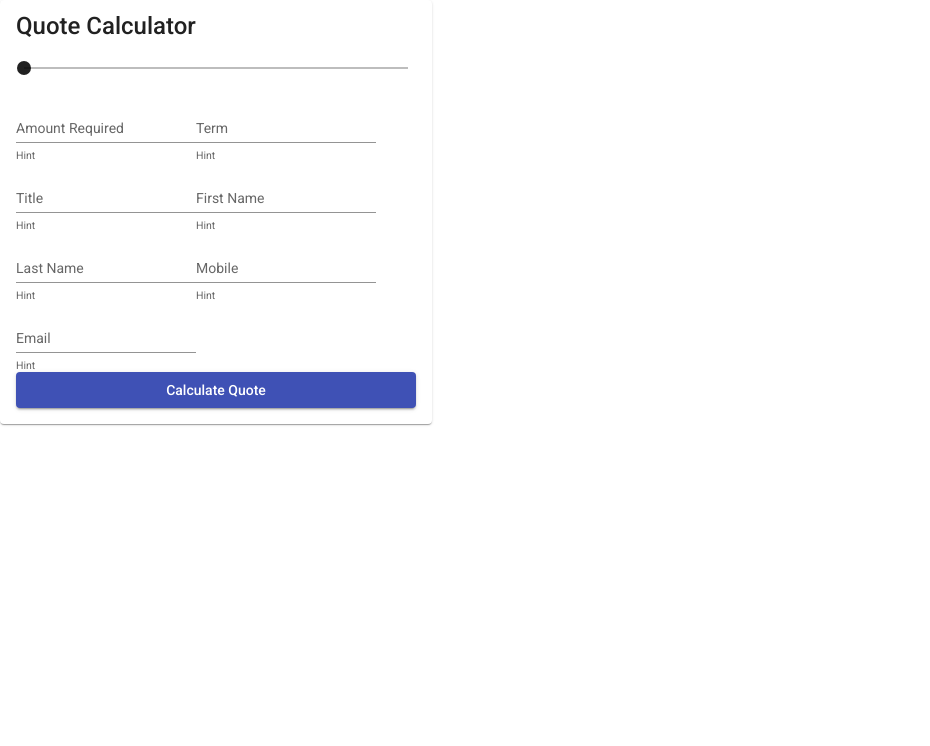
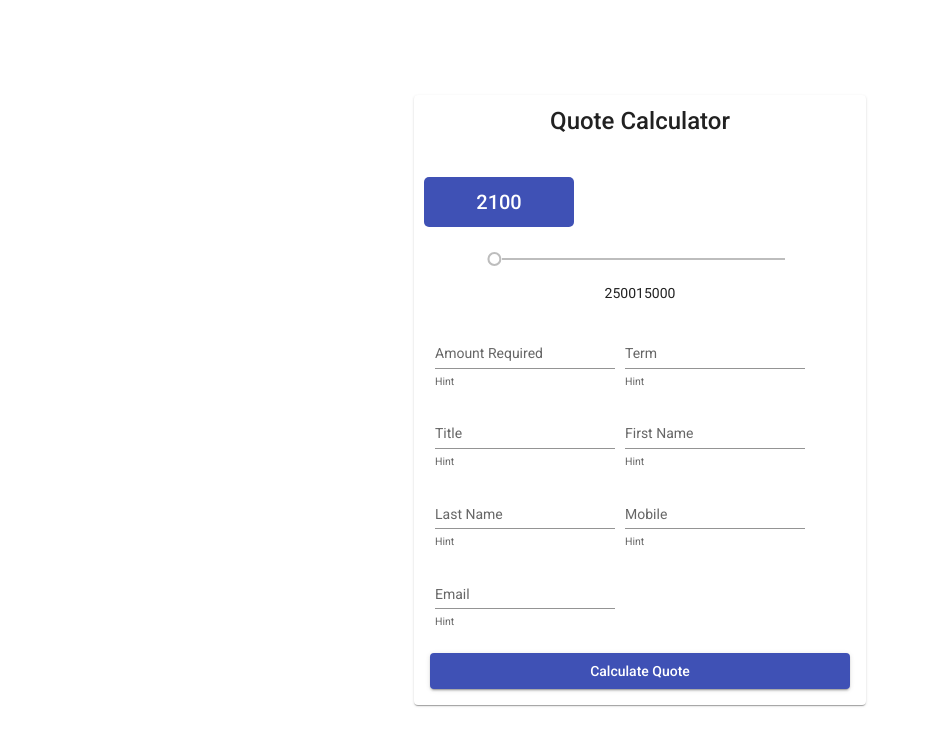
Before and after one commit to PlacidoPenitente/MoneyMe.Api, an Angular app in the folder MoneyMe/: page / in a window 1280 px wide. Shown: the top 746 px of the page, without its empty margins (0-930 px from the left). Built offline with nearby package versions, Linux system fonts and the light colour scheme.

Commit message:
Updated quote calculator form.

```diff
--- a/MoneyMe/src/app/app.component.css
+++ b/MoneyMe/src/app/app.component.css
@@ -0,0 +1,13 @@
+.quote-calculator-container {
+    display: flex;
+    flex-direction: column;
+    align-items: center;
+    width: 100%;
+}
+
+.container {
+    display: flex;
+    flex-direction: row;
+    align-items: center;
+    height: 100%;
+}
--- a/MoneyMe/src/app/app.component.html
+++ b/MoneyMe/src/app/app.component.html
@@ -1 +1,5 @@
-<app-quote-calculator></app-quote-calculator>
+<div class="container">
+    <div class="quote-calculator-container">
+        <app-quote-calculator></app-quote-calculator>
+    </div>
+</div>
--- a/MoneyMe/src/app/quote-calculator/quote-calculator.component.css
+++ b/MoneyMe/src/app/quote-calculator/quote-calculator.component.css
@@ -1,8 +1,45 @@
 mat-card {
-    width: 400px;
+    width: 420px;
+    padding: 4ayy0px;
 }
 
 form {
     display: flex;
     flex-direction: column;
 }
+
+mat-card-title {
+    display: flex;
+    flex-direction: column;
+    margin-bottom: 8px;
+    align-items: center;
+}
+
+mat-form-field {
+    margin: 5px;
+}
+
+.fields {
+    margin-top: 10px;
+    margin-bottom: 20px;
+}
+
+.amount-slider {
+    display: flex;
+    flex-direction: column-reverse;
+    margin-top: 30px;
+    width: 100%;
+}
+
+mat-slider {
+    width: 73%;
+}
+
+.range{
+    display: flex;
+    flex-direction: row;
+}
+
+.range-spacing{
+    flex-grow: 1;
+}
--- a/MoneyMe/src/app/quote-calculator/quote-calculator.component.html
+++ b/MoneyMe/src/app/quote-calculator/quote-calculator.component.html
@@ -2,9 +2,30 @@
   <mat-card-title>Quote Calculator</mat-card-title>
   <mat-card-content>
     <form>
-      <mat-slider [displayWith]="formatLabel" thumbLabel tickInterval="1000" step="1000" min="0" max="100000">
-      </mat-slider>
-      <div>
+      <div class="amount-slider">
+        <div class="slider-group">
+          <div style="display: block; height: 50px; margin: 8px;">
+            <div [style.left]="position"
+              style="position: absolute; width: 150px; height: 50px; background-color:#3f51b5; border-radius: 5px;">
+              <div style="width: 100%; height: 100%; display: flex; flex-direction: column; align-items: center;">
+                <div style="height: 100%; display: flex; flex-direction: row; align-items: center;">
+                  <h2 style="color: white; margin: 0px">{{amount}}</h2>
+                </div>
+              </div>
+            </div>
+          </div>
+          <div style="width:100%; display: flex; flex-direction: column; align-items: center;">
+            <mat-slider (input)="onInputChange($event)" tickInterval="10" step="1" min="0" max="100">
+            </mat-slider>
+            <div class="range">
+              <label>2500</label>
+              <div class="range-spacing"></div>
+              <label>15000</label>
+            </div>
+          </div>
+        </div>
+      </div>
+      <div class="fields">
         <mat-form-field appearance="standard">
           <mat-label>Amount Required</mat-label>
           <input matInput placeholder="5000 (AUD)" />
--- a/MoneyMe/src/app/quote-calculator/quote-calculator.component.ts
+++ b/MoneyMe/src/app/quote-calculator/quote-calculator.component.ts
@@ -1,5 +1,6 @@
 import { HttpClient, HttpHeaders } from '@angular/common/http';
 import { Component, OnInit } from '@angular/core';
+import { MatSliderChange } from '@angular/material/slider';
 import { Quote } from 'src/quote.model';
 
 @Component({
@@ -9,17 +10,33 @@ import { Quote } from 'src/quote.model';
 })
 export class QuoteCalculatorComponent implements OnInit {
 
+
+  private _position: string = "10px";
+  public get position(): string {
+    return this._position;
+  }
+  public set position(v: string) {
+    this._position = v;
+  }
+
+
+  private _amount: number = 2100;
+  public get amount(): number {
+    return this._amount;
+  }
+  public set amount(v: number) {
+    this._amount = v;
+  }
+
+
   constructor(private httpClient: HttpClient) { }
 
   ngOnInit(): void {
   }
 
-  formatLabel(value: number) {
-    if (value >= 1000) {
-      return Math.round(value / 1000) + 'k';
-    }
-
-    return value;
+  onInputChange(event: MatSliderChange) {
+    this.position = ((((event.value ?? 0) / 100) * 280) + 10) + "px";
+    this.amount = (((event.value ?? 0) / 100) * (15000 - 2100)) + 2100
   }
 
   public async requestQuoteAsync(): Promise<void> {
```
